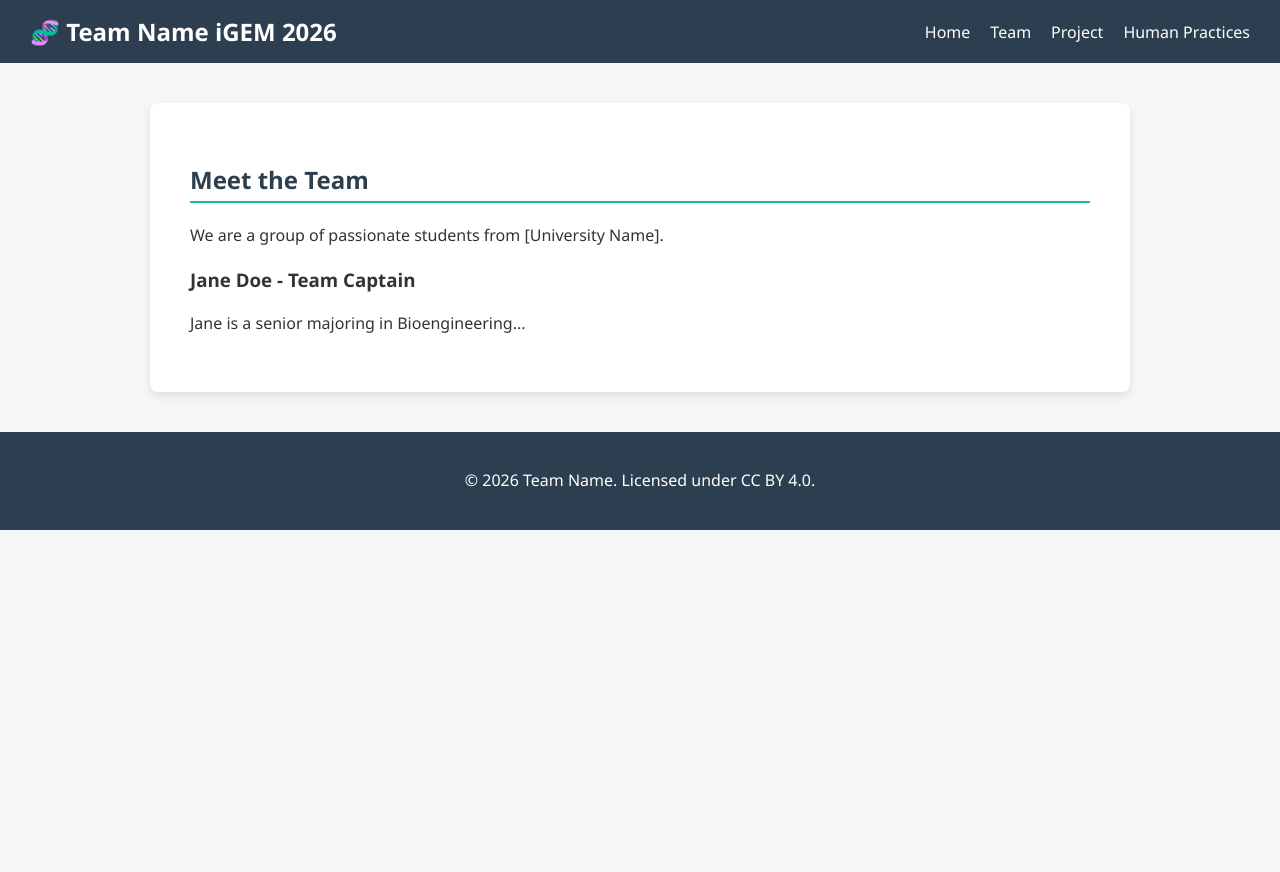
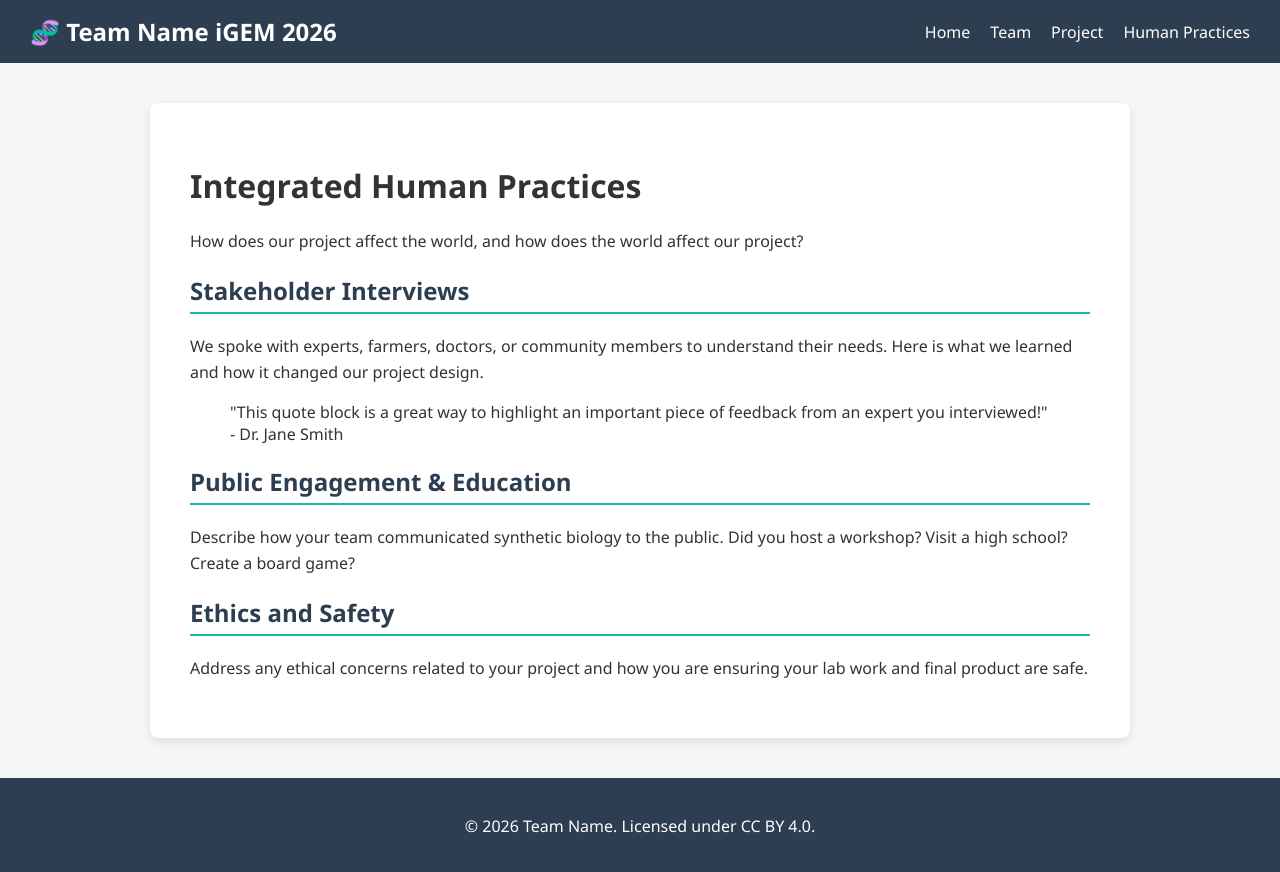
Before and after one commit to karlemil4/Thomas, a plain HTML site: page human-practices.html in a window 1280 px wide. Before the commit the page ends 800 px from the top, so only its background shows below. Drawn offline with Linux system fonts and the light colour scheme.

Commit message:
Update human-practices.html

```diff
--- a/human-practices.html
+++ b/human-practices.html
@@ -3,7 +3,7 @@
 <head>
     <meta charset="UTF-8">
     <meta name="viewport" content="width=device-width, initial-scale=1.0">
-    <title>Team - Our iGEM Project</title>
+    <title>Human Practices - Our iGEM Project</title>
     <link rel="stylesheet" href="style.css">
 </head>
 <body>
@@ -19,13 +19,26 @@
     </nav>
 
     <main class="content-container">
-        <h2>Meet the Team</h2>
-        <p>We are a group of passionate students from [University Name].</p>
+        <h1>Integrated Human Practices</h1>
+        <p>How does our project affect the world, and how does the world affect our project?</p>
 
-        <div class="team-member">
-            <h3>Jane Doe - Team Captain</h3>
-            <p>Jane is a senior majoring in Bioengineering...</p>
-        </div>
+        <section class="hp-section">
+            <h2>Stakeholder Interviews</h2>
+            <p>We spoke with experts, farmers, doctors, or community members to understand their needs. Here is what we learned and how it changed our project design.</p>
+            <blockquote>
+                "This quote block is a great way to highlight an important piece of feedback from an expert you interviewed!" - Dr. Jane Smith
+            </blockquote>
+        </section>
+
+        <section class="hp-section">
+            <h2>Public Engagement & Education</h2>
+            <p>Describe how your team communicated synthetic biology to the public. Did you host a workshop? Visit a high school? Create a board game?</p>
+        </section>
+
+        <section class="hp-section">
+            <h2>Ethics and Safety</h2>
+            <p>Address any ethical concerns related to your project and how you are ensuring your lab work and final product are safe.</p>
+        </section>
     </main>
 
     <footer>
```
